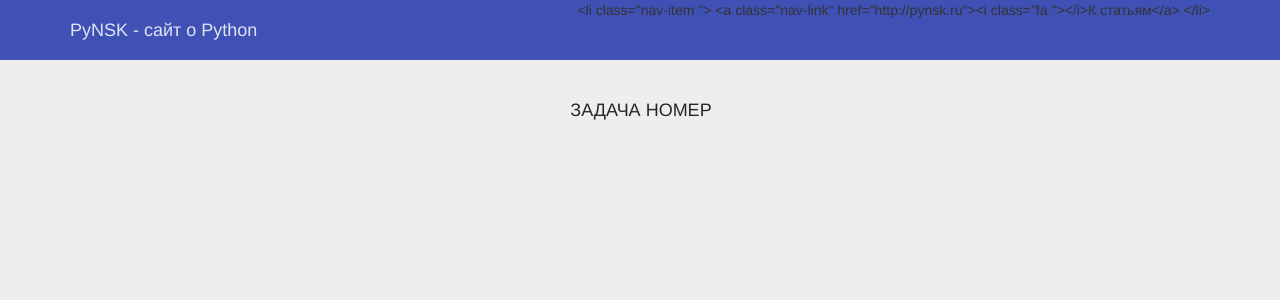
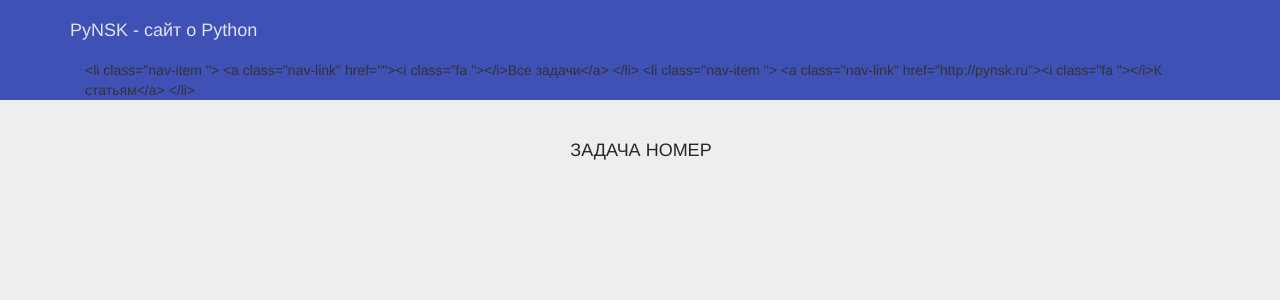
Before and after one commit to PyNSK/pynsk.ru, a Django app: template apps/tasks/templates/tasks/task_detail.html in a window 1280 px wide. Shown: the top 300 px of the page. Run offline with Django 3.2, Linux system fonts and the light colour scheme; the template is opened without the code that fills it, so the values that code supplies are empty; parts of the project's set-up code (start-up, migrations or seed data) failed here and were passed over; some libraries are stand-ins or nearby versions.

Commit message:
В панель навигации добавил урлу на список задач

```diff
--- a/apps/frontend/templates/blocks/nav.html
+++ b/apps/frontend/templates/blocks/nav.html
@@ -7,6 +7,7 @@
 {% url 'meetup:events' as events_page %}
 {% url 'frontend:about' as about_page %}
 {% url 'admin:index' as admin_page %}
+{% url 'tasks:index' as tasks_page %}
 
 <nav class="navbar navbar-inverse">
     <div class="container">
@@ -28,6 +29,7 @@
         <div class="collapse navbar-collapse">
             <ul class="nav navbar-nav navbar-right">
 {#                {% menu_element index_page 'Главная' %}#}
+                {% menu_element tasks_page 'Все задачи' %}
                 {% menu_element 'http://pynsk.ru' 'К статьям' %}
 
                 {#                {% menu_element articles_page 'Контент' %}#}
```
